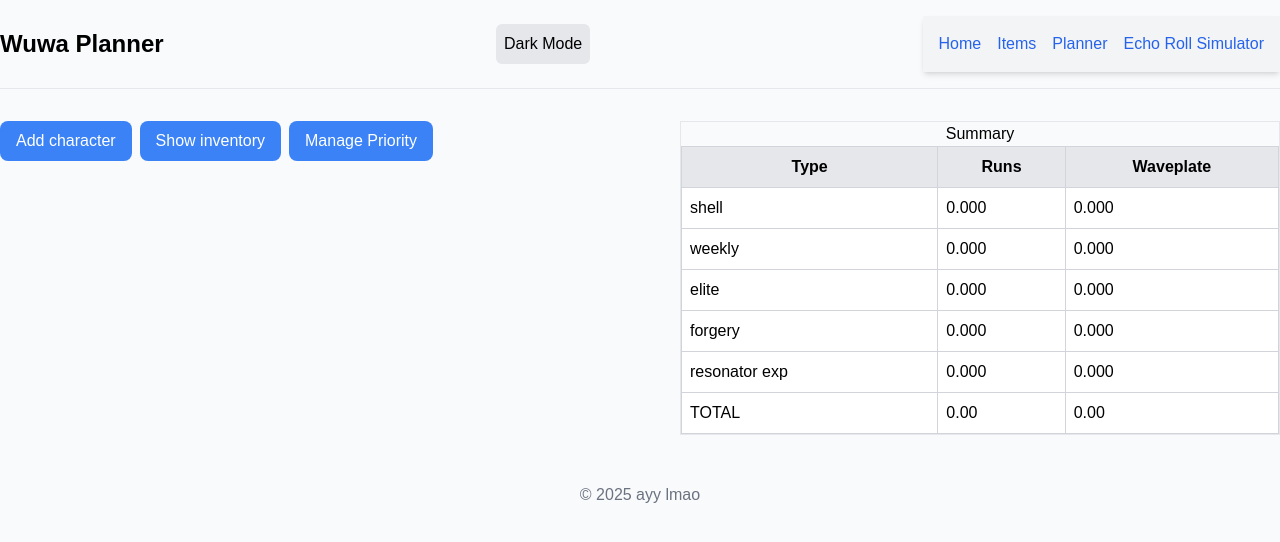
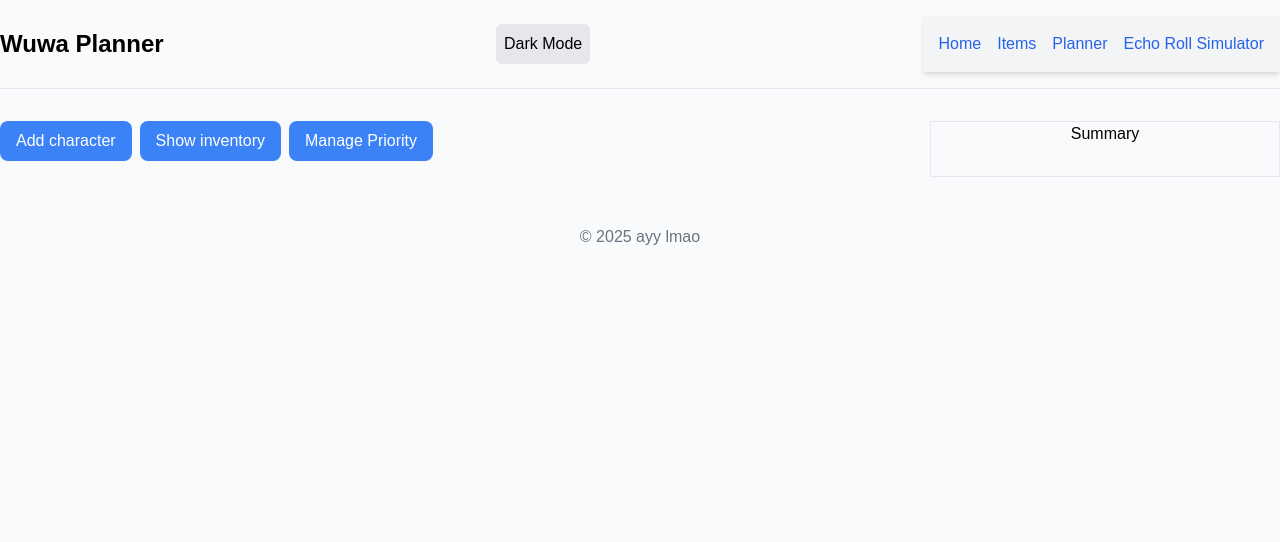
Before and after one commit to mcpie87/WaveTools, a Next.js app: page /planner in a window 1280 px wide. Shown: the top 542 px of the page. Built offline with nearby package versions, Linux system fonts and the light colour scheme.

Commit message:
added more components

```diff
--- a/package.json
+++ b/package.json
@@ -15,6 +15,7 @@
     "react": "^19.0.0",
     "react-dom": "^19.0.0",
     "react-hook-form": "^7.54.2",
+    "react-icons": "^5.5.0",
     "zod": "^3.24.2"
   },
   "devDependencies": {
--- a/src/app/layout.tsx
+++ b/src/app/layout.tsx
@@ -33,7 +33,7 @@ export default function RootLayout({
         <DataProvider>
           <CharacterProvider>
             <ItemProvider>
-              <div className="container mx-auto">
+              <div className="mx-auto">
                 <Header />
                 <main className="mt-8">{children}</main>
                 <Footer />
--- a/src/app/planner/components/PlannerCard.tsx
+++ b/src/app/planner/components/PlannerCard.tsx
@@ -7,6 +7,8 @@ import { useCharacters } from "@/context/CharacterContext";
 import { getMaterials } from "@/utils/planner_utils";
 import { calculateWaveplate, convertItemMapToItemList } from "@/utils/items_utils";
 import ItemList from "@/components/items/ItemList";
+import { WaveplateComponent } from "@/components/WaveplateComponent";
+import { FaEdit, FaRegTrashAlt } from "react-icons/fa";
 
 
 interface PlannerCardComponentProps {
@@ -25,11 +27,35 @@ export function PlannerCardComponent({ resonator, apiItems, dbData, onEditResona
   const convertedMaterials = convertItemMapToItemList(apiItems, requiredMaterials, true);
   const waveplateNeeded = calculateWaveplate(convertedMaterials);
   return (
-    <div className="flex flex-col items-center border bg-gray-300 w-[400px]">
+    <div className="flex flex-col items-center bg-gray-300">
       <div className={`
-        ${resonator.rarity === 5 ? "bg-rarity5" : "bg-rarity4"}
-        text-2xl border border-solid border-black w-full text-center`}>
-        {resonator.name}
+          ${resonator.rarity === 5 ? "bg-rarity5" : "bg-rarity4"}
+          flex items-center justify-between w-full border border-black`}
+      >
+        <div className="flex space-x-4 h-full items-center m-2">
+          <FaEdit
+            onClick={() => onEditResonator(dbData)}
+            className="
+            w-10  h-10 p-2 border border-black rounded-full
+            text-white bg-gray-800
+            hover:text-black hover:bg-gray-400
+            "
+          />
+        </div>
+        <span className="text-2xl w-full text-center">
+          {resonator.name}
+        </span>
+        <div className="flex space-x-4 h-full items-center m-2">
+          {/* <FaSearch /> */}
+          <FaRegTrashAlt
+            onClick={() => confirm("Delete?") ? deleteCharacter(resonator.name) : null}
+            className="
+          w-10  h-10 p-2 border border-black rounded-full
+          text-white bg-gray-800
+          hover:text-black hover:bg-gray-400
+          "
+          />
+        </div>
       </div>
       <div className="flex flex-row">
         <div>
@@ -39,6 +65,9 @@ export function PlannerCardComponent({ resonator, apiItems, dbData, onEditResona
             width={64}
             height={64}
           />
+          <div>
+            <WaveplateComponent breakdown={waveplateNeeded} vertical={true} />
+          </div>
         </div>
         <div className="border">
           <div className="text-center">
@@ -69,41 +98,7 @@ export function PlannerCardComponent({ resonator, apiItems, dbData, onEditResona
           </div>
         </div>
       </div>
-      <div>
-        Waveplate:
-        <table>
-          <thead>
-            <tr>
-              <th>Type</th>
-              <th>Runs</th>
-              <th>Waveplate</th>
-            </tr>
-          </thead>
-          <tbody>
-            {waveplateNeeded.map(e => (
-              <tr key={e[0]}>
-                <td>{e[0]}</td>
-                <td>{(e[1] as number).toFixed(3)}</td>
-                <td>{(e[2] as number).toFixed(3)}</td>
-              </tr>
-            ))}
-            <tr>
-              <td>TOTAL</td>
-              <td>{waveplateNeeded.map(e => +e[1]).reduce((acc, e) => e + acc).toFixed(2)}</td>
-              <td>{waveplateNeeded.map(e => +e[2]).reduce((acc, e) => e + acc).toFixed(2)}</td>
-            </tr>
-          </tbody>
-        </table>
-      </div>
       <ItemList data={convertedMaterials} />
-      <div className="flex flex-row">
-        <button onClick={() => confirm("Edit?") ? onEditResonator(dbData) : null}>
-          Edit
-        </button>
-        <button onClick={() => confirm("Delete?") ? deleteCharacter(resonator.name) : null}>
-          Delete
-        </button>
-      </div>
     </div >
   )
 }
--- a/src/app/planner/components/PlannerDataComponent.tsx
+++ b/src/app/planner/components/PlannerDataComponent.tsx
@@ -19,7 +19,7 @@ export const PlannerDataComponent = ({
     .sort((a, b) => a[1].priority - b[1].priority);
 
   return (
-    <div className="flex flex-row flex-wrap">
+    <div className="grid grid-cols-4 gap-2">
       {
         sortedResonators.map(([name, resonator]) => {
           const resonatorAssetData = resonators.find(e => e.name === name);
--- a/src/app/planner/components/PlannerSummaryComponent.tsx
+++ b/src/app/planner/components/PlannerSummaryComponent.tsx
@@ -2,6 +2,7 @@ import { IAPIItem, IAPIResonator } from "@/app/interfaces/api_interfaces";
 import { IItem } from "@/app/interfaces/item";
 import { ItemCommon, ItemEchoEXP, ItemEliteBoss, ItemResonatorEXP, ItemSpecialty, ItemTuner, ItemWeapon, ItemWeaponEXP, ItemWeeklyBoss, SHELL_CREDIT } from "@/app/interfaces/item_types";
 import ItemList from "@/components/items/ItemList";
+import { WaveplateComponent } from "@/components/WaveplateComponent";
 import { ResonatorDBSchema } from "@/types/resonatorTypes";
 import { calculateWaveplate, convertItemMapToItemList, filterType } from "@/utils/items_utils";
 import { getMaterials } from "@/utils/planner_utils";
@@ -54,31 +55,10 @@ export const PlannerSummaryComponent = ({
   ].filter((elem) => elem[1].length > 0);
 
   return (
-    <div>
+    <>
+      <div className="text-center">Summary</div>
       <div>
-        <table>
-          <thead>
-            <tr>
-              <th>Type</th>
-              <th>Runs</th>
-              <th>Waveplate</th>
-            </tr>
-          </thead>
-          <tbody>
-            {waveplateNeeded.map(e => (
-              <tr key={e[0]}>
-                <td>{e[0]}</td>
-                <td>{(e[1] as number).toFixed(3)}</td>
-                <td>{(e[2] as number).toFixed(3)}</td>
-              </tr>
-            ))}
-            <tr>
-              <td>TOTAL</td>
-              <td>{waveplateNeeded.map(e => +e[1]).reduce((acc, e) => e + acc).toFixed(2)}</td>
-              <td>{waveplateNeeded.map(e => +e[2]).reduce((acc, e) => e + acc).toFixed(2)}</td>
-            </tr>
-          </tbody>
-        </table>
+        <WaveplateComponent breakdown={waveplateNeeded} />
       </div>
       {displayedMaterials.map((materials, idx) => (
         <div key={idx} className="flex flex-col justify-center">
@@ -88,6 +68,6 @@ export const PlannerSummaryComponent = ({
           </div>
         </div>
       ))}
-    </div>
+    </>
   );
 }
--- a/src/app/planner/page.tsx
+++ b/src/app/planner/page.tsx
@@ -68,8 +68,15 @@ export default function CharactersPage() {
 
   return (
     <div className="flex flex-row justify-between">
-      <div>
-        <div className="flex flex-row gap-x-2">
+      <div className="border w-[350px] order-2 shrink-0">
+        <PlannerSummaryComponent
+          dbResonators={characters}
+          apiResonators={resonators}
+          apiItems={items}
+        />
+      </div>
+      <div className="order-1">
+        <div className="flex flex-row gap-x-2 justify-center">
           <button
             className="mb-4 px-4 py-2 bg-blue-500 text-white rounded-lg hover:bg-blue-600 transition"
             onClick={() => setShowAddForm(!showAddForm)}
@@ -129,14 +136,6 @@ export default function CharactersPage() {
           onEditResonator={handleEditResonator}
         />
       </div>
-      <div className="border w-[600px]">
-        <div className="text-center">Summary</div>
-        <PlannerSummaryComponent
-          dbResonators={characters}
-          apiResonators={resonators}
-          apiItems={items}
-        />
-      </div>
     </div>
   );
 }
--- /dev/null
+++ b/src/components/WaveplateComponent.tsx
@@ -0,0 +1,79 @@
+import { WAVEPLATE_ICON_URL } from "@/constants/constants";
+import { convertToUrl } from "@/utils/utils";
+import Image from "next/image";
+import { useEffect, useState } from "react";
+import { TooltipComponent } from "./TooltipComponent";
+
+export interface WaveplateEntry {
+  label: string;
+  runCount: number;
+  waveplateCount: number;
+}
+
+interface WaveplateComponentProps {
+  breakdown: WaveplateEntry[];
+  vertical?: boolean;
+}
+export const WaveplateComponent = ({ breakdown, vertical }: WaveplateComponentProps) => {
+  const [waveplate, setWaveplate] = useState(0);
+
+  useEffect(() => {
+    const totalWaveplate = breakdown
+      .reduce((acc, elem) => acc + elem.waveplateCount, 0);
+    setWaveplate(totalWaveplate);
+
+  }, [breakdown]);
+
+  if (waveplate === 0) { return }
+
+  return (
+    <div className="border border-black rounded-md">
+      <TooltipComponent
+        content={(<WaveplateSummaryComponent breakdown={breakdown} />)}
+      >
+        <div className={`flex items-center ${vertical ? "flex-col" : "flex-row"}`}>
+          <div className="flex items-center px-2 py-1">
+            <Image
+              src={convertToUrl(WAVEPLATE_ICON_URL)}
+              alt={"Waveplate icon"}
+              width={32}
+              height={32}
+            />
+            {waveplate.toFixed(0)}
+          </div>
+          <div className="flex items-center px-2 py-1">
+            Days: {(waveplate / 240).toFixed(2)}
+          </div>
+        </div>
+      </TooltipComponent>
+    </div>
+  )
+}
+
+const WaveplateSummaryComponent = ({ breakdown }: WaveplateComponentProps) => {
+  return (
+    <table>
+      <thead>
+        <tr>
+          <th>Type</th>
+          <th>Runs</th>
+          <th>Waveplate</th>
+        </tr>
+      </thead>
+      <tbody>
+        {breakdown.map(waveplateEntry => (
+          <tr key={waveplateEntry.label}>
+            <td>{waveplateEntry.label}</td>
+            <td>{waveplateEntry.runCount.toFixed(3)}</td>
+            <td>{waveplateEntry.waveplateCount.toFixed(3)}</td>
+          </tr>
+        ))}
+        <tr>
+          <td>TOTAL</td>
+          <td>{breakdown.map(e => e.runCount).reduce((acc, e) => e + acc).toFixed(2)}</td>
+          <td>{breakdown.map(e => e.waveplateCount).reduce((acc, e) => e + acc).toFixed(2)}</td>
+        </tr>
+      </tbody>
+    </table>
+  )
+}
--- a/src/components/items/ItemList.tsx
+++ b/src/components/items/ItemList.tsx
@@ -6,7 +6,7 @@ interface ItemListProps {
 }
 export default function ItemList({ data }: ItemListProps) {
   return (
-    <div className="flex flex-row flex-wrap gap-1">
+    <div className="flex flex-row flex-wrap gap-1 justify-center items-center">
       {data.map((item, key) => (
         <ItemCard key={key} item={item} />
       ))}
--- a/src/constants/constants.ts
+++ b/src/constants/constants.ts
@@ -1 +1,3 @@
 export const ASSET_URL = "https://raw.githubusercontent.com/alt3ri/WW_Asset/refs/heads/Global/";
+
+export const WAVEPLATE_ICON_URL = "/Game/Aki/UI/UIResources/Common/Image/IconA80/T_IconA80_yml_UI.png"
--- a/src/utils/items_utils.ts
+++ b/src/utils/items_utils.ts
@@ -3,6 +3,7 @@ import { IItem } from "@/app/interfaces/item";
 import { parseItemToItemCard } from "./api_parser";
 import { ItemCommon, ItemEchoEXP, ItemEliteBoss, ItemResonatorEXP, ItemSpecialty, ItemTuner, ItemWeapon, ItemWeaponEXP, ItemWeeklyBoss, SHELL_CREDIT } from "@/app/interfaces/item_types";
 import { WAVEPLATE_ELITE_BOSS, WAVEPLATE_ELITE_BOSS_COST, WAVEPLATE_FORGERY, WAVEPLATE_FORGERY_COST, WAVEPLATE_SIM_RESONANCE, WAVEPLATE_SIM_RESONANCE_COST, WAVEPLATE_SIM_SHELL, WAVEPLATE_SIM_SHELL_COST, WAVEPLATE_WEEKLY_BOSS, WAVEPLATE_WEEKLY_BOSS_COST } from "@/constants/waveplate_usage";
+import { WaveplateEntry } from "@/components/WaveplateComponent";
 
 export function findItemByName(name: string, items: IAPIItem[]): IAPIItem | undefined {
   return items.find(item => item.name === name);
@@ -65,7 +66,7 @@ export function sortToItemList<T extends Record<string, string>>(
   );
 }
 
-export function calculateWaveplate(items: IItem[]): (number | string)[][] {
+export function calculateWaveplate(items: IItem[]): WaveplateEntry[] {
   const worldLevel = 8;
   const weeklyBossDropRates = WAVEPLATE_WEEKLY_BOSS[worldLevel > 7 ? 7 : worldLevel];
   const eliteBossDropRates = WAVEPLATE_ELITE_BOSS[worldLevel];
@@ -78,8 +79,11 @@ export function calculateWaveplate(items: IItem[]): (number | string)[][] {
   const simShellDropRates = WAVEPLATE_SIM_SHELL[worldLevel];
 
   const weeklyCount = getWeeklyCountFromList(items) / weeklyBossDropRates.WEEKLY;
-  const eliteCount = getEliteCountFromList(items) / eliteBossDropRates.ELITE;
   const forgeryCount = getWeapon2CountFromList(items) / forgeryDropRates.WEAPON_2;
+  // If it's resonator, we get items for free
+  const eliteCount = items.find(e => e.name === ItemEliteBoss.MYSTERIOUS_CODE)
+    ? 0
+    : getEliteCountFromList(items) / eliteBossDropRates.ELITE;
 
   let resonatorExpNeeded = getResonatorExpNeededFromList(items);
   resonatorExpNeeded -= weeklyCount * weeklyBossDropRates.RESONATOR_EXP;
@@ -94,12 +98,20 @@ export function calculateWaveplate(items: IItem[]): (number | string)[][] {
   const simShellCount = shellNeeded / simShellDropRates.SHELL
 
   return [
-    ["shell", simShellCount, simShellCount * WAVEPLATE_SIM_SHELL_COST],
-    ["weekly", weeklyCount, weeklyCount * WAVEPLATE_WEEKLY_BOSS_COST],
-    ["elite", eliteCount, eliteCount * WAVEPLATE_ELITE_BOSS_COST],
-    ["forgery", forgeryCount, forgeryCount * WAVEPLATE_FORGERY_COST],
-    ["resonator exp", simResonatorCount, simResonatorCount * WAVEPLATE_SIM_RESONANCE_COST]
+    getWaveplateEntry("shell", simShellCount, WAVEPLATE_SIM_SHELL_COST),
+    getWaveplateEntry("weekly", weeklyCount, WAVEPLATE_WEEKLY_BOSS_COST),
+    getWaveplateEntry("elite", eliteCount, WAVEPLATE_ELITE_BOSS_COST),
+    getWaveplateEntry("forgery", forgeryCount, WAVEPLATE_FORGERY_COST),
+    getWaveplateEntry("resonator exp", simResonatorCount, WAVEPLATE_SIM_RESONANCE_COST),
   ];
+}
+
+const getWaveplateEntry = (label: string, runCount: number, cost: number): WaveplateEntry => {
+  return {
+    label,
+    runCount,
+    waveplateCount: runCount * cost
+  }
 }
 
 const getWeeklyCountFromList = (items: IItem[]): number => {
```
Also changed, not shown: src/components/TooltipComponent.tsx (added, +28 -0 lines), 1 other file (tests, documents, lock files or other folders).
